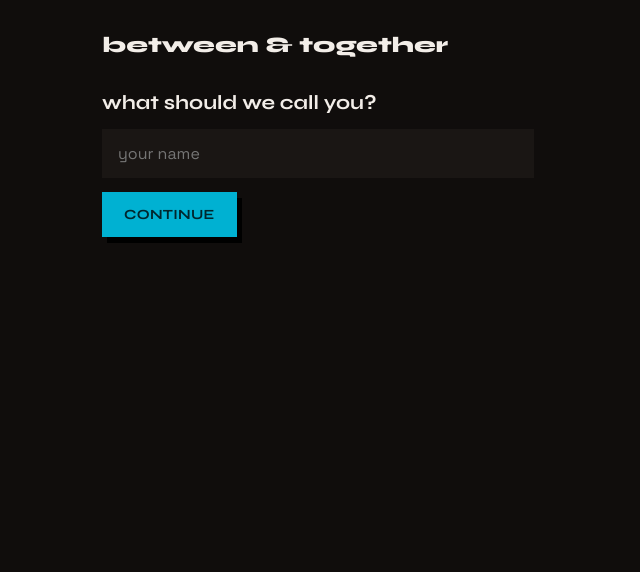
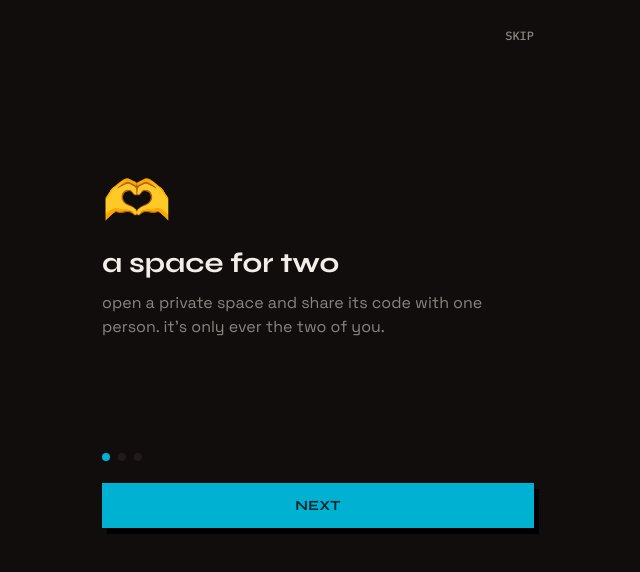
Before and after one commit to alapat1/between-toegther, a Svelte app: page / in a window 1280 px wide. Shown: the top 572 px of the page, without its empty margins (322-962 px from the left). Built offline with nearby package versions, Linux system fonts and the light colour scheme; no server answers.

Commit message:
Opening: static + in-app splash, welcome cards, avatars in sign-up/room/settings
Co-Authored-By: Claude Sonnet 5.5 <noreply@anthropic.com>
Claude-Session: https://claude.ai/code/session_01K6SFU4RDvYBywkc8P8chRj

```diff
--- a/index.html
+++ b/index.html
@@ -17,6 +17,12 @@
   <link rel="stylesheet" href="/src/styles/tokens.css" />
 </head>
 <body>
+  <div id="boot" style="position:fixed;inset:0;z-index:50;display:flex;flex-direction:column;align-items:center;justify-content:center;gap:14px;background:#100D0C;color:#F2EDE8;font-family:system-ui,sans-serif">
+    <div style="display:flex"><span style="width:56px;height:56px;border-radius:50%;background:#00B1D2;margin-right:-24px"></span><span style="width:56px;height:56px;border-radius:50%;background:#CF5C78;mix-blend-mode:screen"></span></div>
+    <div style="font-weight:800;font-size:20px;margin-top:10px">between &amp; together</div>
+    <div style="font-size:11px;letter-spacing:.12em;text-transform:uppercase;color:#8A8580">a space for two</div>
+  </div>
+  <noscript><p style="padding:24px;color:#F2EDE8">between &amp; together needs JavaScript to run.</p></noscript>
   <div id="app"></div>
   <script type="module" src="/src/main.js"></script>
 </body>
--- a/src/App.svelte
+++ b/src/App.svelte
@@ -7,6 +7,8 @@
   import Room from './routes/Room.svelte';
   import Toast from './lib/Toast.svelte';
   import ConfirmDialog from './lib/ConfirmDialog.svelte';
+  import Splash from './lib/Splash.svelte';
+  import Welcome from './lib/Welcome.svelte';
   import { reducedMotion } from './engine/prefs.js';
 
   // Reduced motion: settings toggle (defaults to the OS preference) collapses
@@ -18,6 +20,13 @@
   let user = null;
   let profile = null;
   let roomCode = null;
+  let booting = true; // splash until the session check finishes
+  let welcomed = false;
+  try { welcomed = localStorage.getItem('bt-welcomed') === '1'; } catch (e) { /* private mode */ }
+  function finishWelcome() {
+    welcomed = true;
+    try { localStorage.setItem('bt-welcomed', '1'); } catch (e) { /* ignore */ }
+  }
 
   function readHash() {
     const m = window.location.hash.match(/^#\/r\/([A-Z0-9]+)$/i);
@@ -45,8 +54,11 @@
   }
 
   onMount(async () => {
+    // The static splash from index.html hands over to the in-app one.
+    document.getElementById('boot')?.remove();
     readHash();
     window.addEventListener('hashchange', readHash);
+    try {
       // If a session already exists (persisted anon auth), skip the name gate.
       const { data: { user: existing } } = await sb.auth.getUser();
       if (existing) {
@@ -56,10 +68,23 @@
           await tryAutoRejoin(existing.id);
         }
       }
+    } catch (e) {
+      // Offline or backend hiccup: fall through to the name gate rather than hang on the splash.
+    } finally {
+      // Hold the splash just long enough to feel intentional, never longer.
+      const minMs = 600 - Math.min(600, performance.now());
+      await new Promise((r) => setTimeout(r, minMs));
+      booting = false;
+    }
   });
 </script>
 
 <main>
+  {#if booting}
+    <Splash />
+  {:else if !user && !welcomed}
+    <Welcome onDone={finishWelcome} />
+  {:else}
   <header class:compact={!!roomCode && !!user}>
     <h1>between &amp; together</h1>
   </header>
@@ -70,6 +95,7 @@
     <Landing userId={user.id} onRoomReady={goToRoom} />
   {:else}
     <Room code={roomCode} userId={user.id} />
+  {/if}
   {/if}
 </main>
 
--- a/src/lib/AvatarPicker.svelte
+++ b/src/lib/AvatarPicker.svelte
@@ -30,6 +30,6 @@
   .cell { background: var(--surface); border: 2px solid transparent; font-size: 22px; padding: 8px 0; cursor: pointer; }
   .cell.on { border-color: var(--accent-blue-atoll); }
   .colors { display: flex; gap: 10px; }
-  .swatch { width: 28px; height: 28px; border: 2px solid transparent; cursor: pointer; border-radius: 50%; }
+  .swatch { width: 28px; height: 28px; border: 2px solid transparent; cursor: pointer; }
   .swatch.on { border-color: var(--text); }
 </style>
--- a/src/lib/NameGate.svelte
+++ b/src/lib/NameGate.svelte
@@ -1,10 +1,13 @@
 <script>
   import PlateButton from './PlateButton.svelte';
   import { ensureProfile } from '../engine/auth.js';
+  import AvatarPicker from './AvatarPicker.svelte';
+  import { EMOJIS, COLORS, formatAvatar } from '../engine/avatar.js';
 
   export let onReady; // (user, profile) => void
 
   let name = '';
+  let avatar = formatAvatar(Math.floor(Math.random() * EMOJIS.length), Math.floor(Math.random() * COLORS.length));
   let busy = false;
   let errorMsg = '';
 
@@ -13,7 +16,7 @@
     if (!trimmed) { errorMsg = 'need a name'; return; }
     busy = true;
     errorMsg = '';
-    const res = await ensureProfile(trimmed);
+    const res = await ensureProfile(trimmed, avatar);
     busy = false;
     if (!res.ok) { errorMsg = 'something went wrong'; return; }
     onReady(res.user, res.profile);
@@ -22,13 +25,17 @@
 
 <div class="gate">
   <h2>what should we call you?</h2>
+  <p class="sub">this is how the other person will see you.</p>
   <input
     class="name-input"
     bind:value={name}
     placeholder="your name"
+    maxlength="24"
+    aria-label="your name"
     on:keydown={(e) => e.key === 'Enter' && submit()}
   />
-  {#if errorMsg}<p class="error">{errorMsg}</p>{/if}
+  <AvatarPicker bind:value={avatar} onChange={(v) => (avatar = v)} />
+  {#if errorMsg}<p class="error" role="alert">{errorMsg}</p>{/if}
   <PlateButton accent="var(--accent-blue-atoll)" onAccent="var(--on-accent-blue-atoll)" disabled={busy} on:click={submit}>
     {busy ? 'just a sec' : 'continue'}
   </PlateButton>
@@ -47,5 +54,6 @@
     padding: 14px 16px;
   }
   .name-input:focus { outline: 2px solid var(--accent-blue-atoll); }
+  .sub { color: var(--text-soft); font-size: 14px; margin: -6px 0 0; }
   .error { color: var(--accent-fruit-dove); font-size: 12px; font-family: var(--font-mono); margin: 0; }
 </style>
--- /dev/null
+++ b/src/lib/Splash.svelte
@@ -0,0 +1,25 @@
+<script>
+  // Branded loading screen (shown while we check for an existing session).
+  // Two shapes drift together — "between" becoming "together".
+</script>
+
+<div class="splash" role="status" aria-label="loading between and together">
+  <div class="mark" aria-hidden="true">
+    <span class="a"></span><span class="b"></span>
+  </div>
+  <p class="word">between &amp; together</p>
+  <p class="tag">a space for two</p>
+</div>
+
+<style>
+  .splash { min-height: 100vh; display: flex; flex-direction: column; align-items: center; justify-content: center; gap: 14px; background: var(--bg); }
+  .mark { position: relative; width: 88px; height: 56px; }
+  .mark span { position: absolute; top: 0; width: 56px; height: 56px; border-radius: 50%; mix-blend-mode: screen; }
+  .a { background: var(--accent-blue-atoll); left: 0; animation: meet-a 1.6s ease-in-out infinite alternate; }
+  .b { background: var(--accent-fruit-dove); right: 0; animation: meet-b 1.6s ease-in-out infinite alternate; }
+  @keyframes meet-a { from { transform: translateX(-10px); } to { transform: translateX(10px); } }
+  @keyframes meet-b { from { transform: translateX(10px); } to { transform: translateX(-10px); } }
+  .word { font-family: var(--font-display); font-weight: 800; font-size: 20px; margin: 10px 0 0; }
+  .tag { font-family: var(--font-mono); font-size: 11px; letter-spacing: 0.12em; text-transform: uppercase; color: var(--text-soft); margin: 0; }
+  :global(body.reduced-motion) .mark span { animation: none; }
+</style>
--- /dev/null
+++ b/src/lib/Welcome.svelte
@@ -0,0 +1,43 @@
+<script>
+  // First-run introduction: three short cards, skippable, shown once per device.
+  import PlateButton from './PlateButton.svelte';
+  export let onDone;
+
+  const cards = [
+    { icon: '🫶', title: 'a space for two', body: 'open a private space and share its code with one person. it’s only ever the two of you.' },
+    { icon: '🎲', title: 'play together, live', body: 'would you rather, truth or dare, spin the wheel, finger smash. pick one, invite them, and play at the same time.' },
+    { icon: '🔑', title: 'no sign-up needed', body: 'we keep you signed in on this device. keep your space code handy — it’s how you get back in on a new phone.' }
+  ];
+  let i = 0;
+  $: last = i === cards.length - 1;
+  function next() { last ? onDone() : (i += 1); }
+</script>
+
+<div class="welcome">
+  <button class="skip" on:click={onDone}>skip</button>
+  <div class="card" aria-live="polite">
+    <div class="icon" aria-hidden="true">{cards[i].icon}</div>
+    <h2>{cards[i].title}</h2>
+    <p>{cards[i].body}</p>
+  </div>
+  <div class="dots" aria-hidden="true">
+    {#each cards as _, n}<span class="dot" class:on={n === i}></span>{/each}
+  </div>
+  <PlateButton accent="var(--accent-blue-atoll)" onAccent="var(--on-accent-blue-atoll)" on:click={next}>
+    {last ? 'get started' : 'next'}
+  </PlateButton>
+</div>
+
+<style>
+  .welcome { padding: 20px 24px 32px; display: flex; flex-direction: column; gap: 22px; align-items: stretch; min-height: 70vh; }
+  .skip { align-self: flex-end; background: none; border: none; color: var(--text-soft); font-family: var(--font-mono); font-size: 12px; text-transform: uppercase; cursor: pointer; padding: 8px 0; }
+  .card { flex: 1; display: flex; flex-direction: column; justify-content: center; gap: 12px; animation: rise 0.35s ease-out; }
+  .icon { font-size: 56px; }
+  h2 { font-family: var(--font-display); font-size: 28px; margin: 0; line-height: 1.1; }
+  p { color: var(--text-soft); font-size: 16px; line-height: 1.5; margin: 0; }
+  .dots { display: flex; gap: 8px; }
+  .dot { width: 8px; height: 8px; border-radius: 50%; background: var(--surface-2); }
+  .dot.on { background: var(--accent-blue-atoll); }
+  @keyframes rise { from { opacity: 0; transform: translateY(10px); } to { opacity: 1; transform: none; } }
+  :global(body.reduced-motion) .card { animation: none; }
+</style>
--- a/src/routes/Room.svelte
+++ b/src/routes/Room.svelte
@@ -20,6 +20,7 @@
   import { online, catchUpOnSubscribe } from '../engine/connection.js';
   import { nameOr } from '../engine/copy.js';
   import { focusOnMount } from '../engine/a11y.js';
+  import Avatar from '../lib/Avatar.svelte';
   import * as todEngine from '../games/tod/engine.js';
   import * as spinEngine from '../games/spin/engine.js';
   import * as fsEngine from '../games/fingersmash/engine.js';
@@ -423,6 +424,7 @@
       <button class="name-btn" on:click={startRenaming}>{room.display_name || `room ${room.code}`}</button>
     {/if}
     <span class="presence-label">
+      {#if partner}<Avatar avatar={partner.avatar} id={partner.user_id} size={22} />{/if}
       {#if !partner}
         waiting for someone to join
       {:else if partnerStatus === 'away'}
@@ -459,6 +461,8 @@
       {userId}
       {room}
       displayName={room.members?.find((m) => m.user_id === userId)?.display_name || ''}
+      avatar={room.members?.find((m) => m.user_id === userId)?.avatar || null}
+      onProfileChanged={reloadMembers}
       onClose={() => (settingsOpen = false)}
       onEditTaste={editTaste}
       onSwitchSpace={switchSpace}
@@ -542,7 +546,7 @@
     font-family: var(--font-mono); font-size: 11px; text-transform: uppercase;
     letter-spacing: 0.08em; padding: 4px 8px; max-width: 50%;
   }
-  .presence-label { flex: 1; text-align: right; }
+  .presence-label { flex: 1; display: flex; align-items: center; justify-content: flex-end; gap: 8px; }
   .menu-btn {
     background: var(--surface); border: none; color: var(--text);
     font-size: 16px; line-height: 1; padding: 4px 10px; cursor: pointer;
```
Also changed, not shown: src/lib/Settings.svelte (+15 -0 lines). Lines whose indentation alone changed are shown as unchanged.
